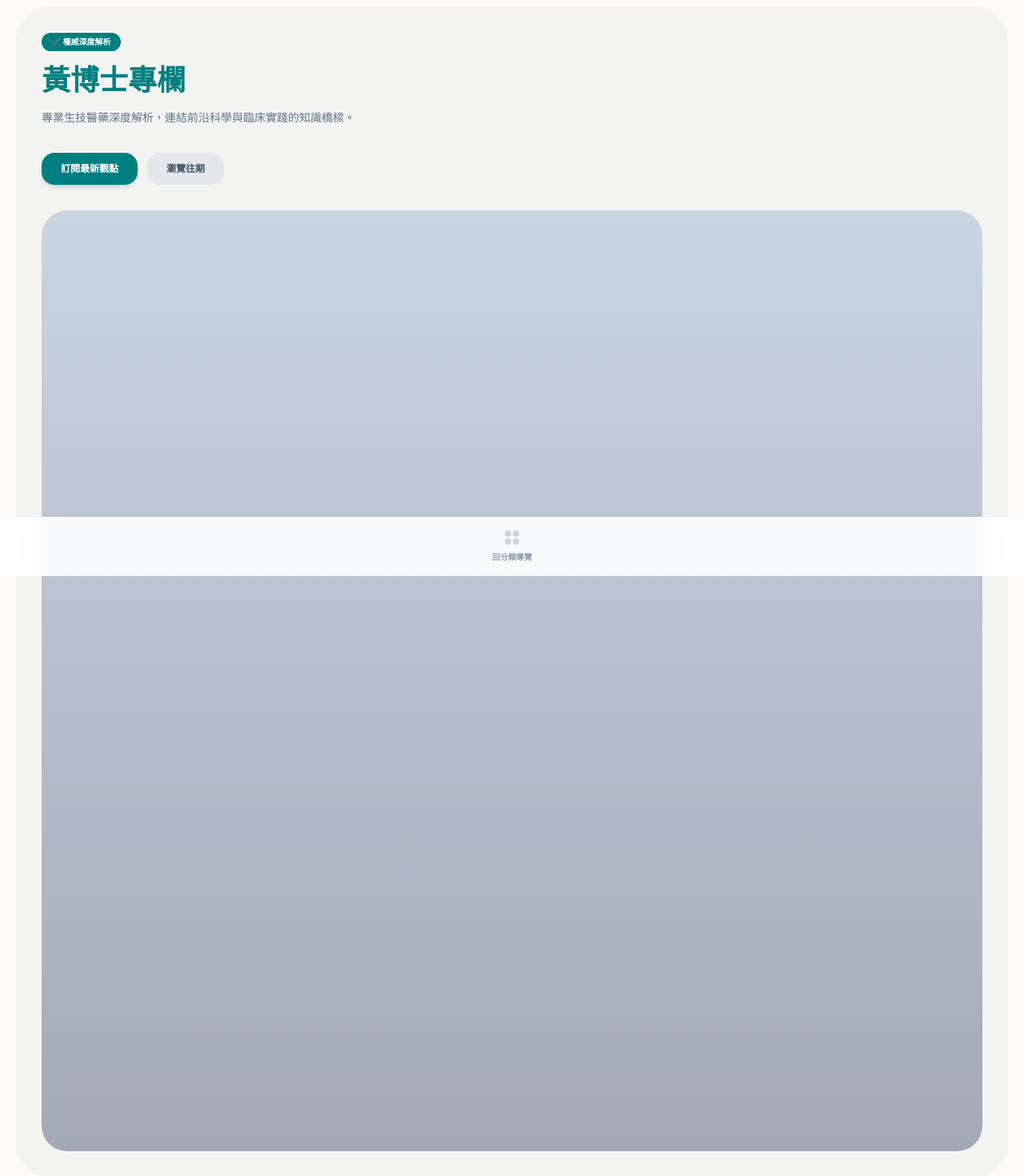
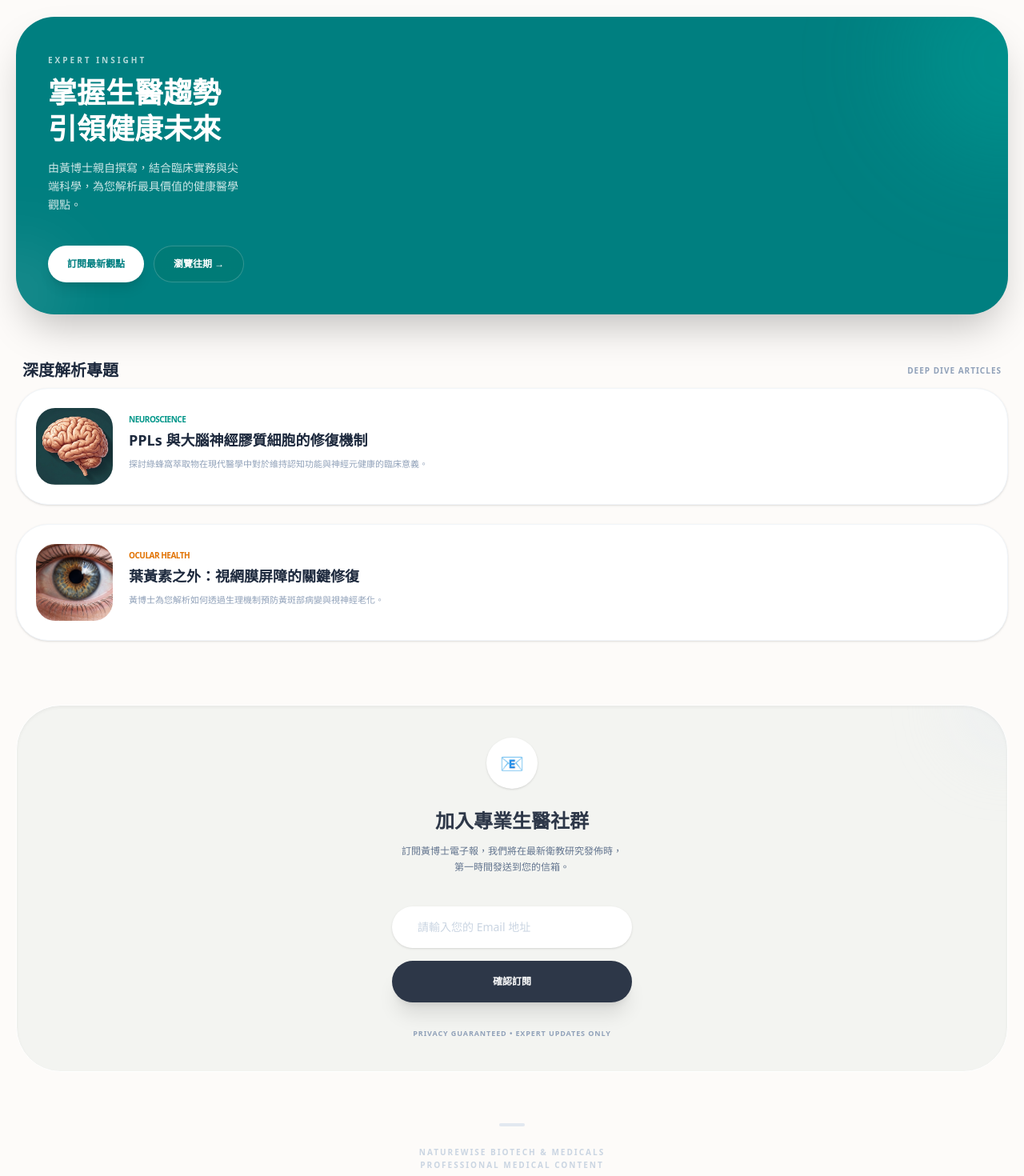
Before and after one commit to anan560789/NBM-health, a Next.js app: page /categories/dr-huang in a window 1280 px wide. Shown: the part 80-1550 px from the top of the page at 80% size. Built offline with nearby package versions, Linux system fonts and the light colour scheme; no server answers.

Commit message:
feat: add Dr. Huang archive page and implement subscription functionality

```diff
--- /dev/null
+++ b/src/app/categories/dr-huang/archive/page.tsx
@@ -0,0 +1,57 @@
+'use client';
+
+import React from 'react';
+import Link from 'next/link';
+
+export default function DrHuangArchivePage() {
+    // 模擬文章資料，未來可改為從 Supabase 讀取
+    const articles = [
+        { id: 'article-1', title: 'PPLs 與大腦神經膠質細胞的修復機制', date: '2026-04-25', category: '神經科學' },
+        { id: 'article-2', title: '葉黃素之外：視網膜屏障的關鍵修復', date: '2026-04-10', category: '視力防護' },
+        { id: 'article-3', title: '慢性發炎：沈默的健康殺手與預防之道', date: '2026-03-28', category: '免疫系統' },
+    ];
+
+    return (
+        <main className="min-h-screen bg-[#FDFBF9] pb-20">
+            {/* 導覽列 */}
+            <nav className="px-6 py-4 flex items-center bg-white border-b border-slate-100 sticky top-0 z-50">
+                <Link href="/categories/dr-huang" className="text-slate-400 mr-4 flex items-center">
+                    <span className="text-xl">←</span>
+                </Link>
+                <h1 className="text-lg font-black text-[#2D3748]">往期專欄回顧</h1>
+            </nav>
+
+            {/* 文章列表 */}
+            <div className="px-6 py-8">
+                <div className="flex flex-col gap-4">
+                    {articles.map((art) => (
+                        <Link key={art.id} href={`/categories/dr-huang/${art.id}`} className="block group">
+                            <div className="bg-white p-6 rounded-[2rem] border border-slate-100 shadow-sm active:scale-[0.98] transition-all group-hover:border-teal-100 group-hover:shadow-md">
+                                <div className="flex justify-between items-start mb-3">
+                                    <span className="text-[10px] font-bold text-teal-600 bg-teal-50 px-3 py-1 rounded-full uppercase tracking-wider">
+                                        {art.category}
+                                    </span>
+                                    <span className="text-[10px] text-slate-400 font-bold">
+                                        {art.date}
+                                    </span>
+                                </div>
+                                <h3 className="text-md font-black text-slate-800 leading-snug group-hover:text-teal-700 transition-colors">
+                                    {art.title}
+                                </h3>
+                                <div className="mt-4 flex items-center text-[10px] font-bold text-slate-300 uppercase tracking-widest">
+                                    Read Article <span className="ml-1 group-hover:ml-2 transition-all">→</span>
+                                </div>
+                            </div>
+                        </Link>
+                    ))}
+                </div>
+            </div>
+
+            <footer className="px-8 text-center mt-10">
+                <p className="text-[9px] text-slate-300 font-bold uppercase tracking-[0.2em]">
+                    NatureWise Biotech & Medicals
+                </p>
+            </footer>
+        </main>
+    );
+}
--- a/src/app/categories/dr-huang/page.tsx
+++ b/src/app/categories/dr-huang/page.tsx
@@ -1,120 +1,195 @@
 'use client';
 
-import React from 'react';
+import React, { useRef, useState } from 'react';
+import Image from 'next/image';
 import Link from 'next/link';
+import { supabase } from '@/lib/supabase';
 
 export default function DrHuangColumnPage() {
+  const subscribeRef = useRef<HTMLDivElement>(null);
+  const [email, setEmail] = useState('');
+  const [isSubmitting, setIsSubmitting] = useState(false);
+
+  // 1. 平滑滾動至訂閱區塊
+  const scrollToSubscribe = () => {
+    subscribeRef.current?.scrollIntoView({ behavior: 'smooth' });
+  };
+
+  // 2. 處理 Email 訂閱邏輯
+  const handleSubscribe = async (e: React.FormEvent) => {
+    e.preventDefault();
+    setIsSubmitting(true);
+
+    try {
+      const { error } = await supabase
+        .from('subscribers')
+        .insert([{ email: email.trim().toLowerCase() }]);
+
+      if (error) {
+        if (error.code === '23505') {
+          alert('此 Email 已經訂閱過囉！感謝您的支持。');
+        } else {
+          alert('訂閱時發生錯誤：' + error.message);
+        }
+      } else {
+        alert('感謝訂閱！未來黃博士的新文章將第一時間通知您。');
+        setEmail('');
+      }
+    } catch (err) {
+      console.error('Subscribe error:', err);
+      alert('網路連線異常，請稍後再試。');
+    } finally {
+      setIsSubmitting(false);
+    }
+  };
+
   return (
-    <main className="min-h-screen bg-[#FDFBF9] text-[#1E293B] font-sans pb-24">
-
-      {/* 1. 頂端導覽列 (Sticky Header) */}
-      <nav className="sticky top-0 z-50 bg-white/80 backdrop-blur-md px-6 py-4 flex items-center border-b border-slate-100">
-        <button className="text-2xl mr-4 text-[#007F80]">≡</button>
-        <h1 className="text-lg font-bold text-[#007F80]">彥臣專業衛教平台</h1>
+    <main className="min-h-screen bg-[#FDFBF9] text-[#1E293B] pb-20 font-sans">
+      {/* 頂部導覽 */}
+      <nav className="px-6 py-4 flex items-center bg-white/60 backdrop-blur-md sticky top-0 z-50 border-b border-slate-100">
+        <Link href="/categories" className="text-slate-400 mr-4 flex items-center p-2">
+          <span className="text-xl">←</span>
+        </Link>
+        <h1 className="text-lg font-black text-[#2D3748]">黃博士專欄</h1>
       </nav>
 
-      {/* 2. 英雄看板區 (Hero Section) - 同步 image_3a8018 */}
+      {/* 主視覺區塊 (Hero Section) */}
       <section className="px-5 py-6">
-        <div className="bg-[#F3F4F1] rounded-[2.5rem] p-8">
-          <div className="flex items-center gap-2 mb-4">
-            <div className="bg-[#007F80] text-white text-[10px] font-bold px-3 py-1 rounded-full flex items-center gap-1">
-              ✔ 權威深度解析
+        <div className="bg-[#007F80] rounded-[3rem] p-10 text-white relative overflow-hidden shadow-2xl">
+          <div className="relative z-10">
+            <span className="text-[10px] font-black tracking-[0.3em] uppercase opacity-70">Expert Insight</span>
+            <h2 className="text-4xl font-black mt-2 mb-4 leading-tight">掌握生醫趨勢<br />引領健康未來</h2>
+            <p className="text-sm opacity-80 max-w-[240px] leading-relaxed mb-10 font-medium">
+              由黃博士親自撰寫，結合臨床實務與尖端科學，為您解析最具價值的健康醫學觀點。
+            </p>
+            <div className="flex flex-wrap gap-3">
+              <button
+                onClick={scrollToSubscribe}
+                className="bg-white text-[#007F80] px-6 py-3.5 rounded-full text-xs font-black shadow-lg active:scale-95 transition-all"
+              >
+                訂閱最新觀點
+              </button>
+              <Link
+                href="/categories/dr-huang/archive"
+                className="bg-teal-700/50 backdrop-blur-sm text-white px-6 py-3.5 rounded-full text-xs font-black border border-white/20 active:scale-95 transition-all"
+              >
+                瀏覽往期 →
+              </Link>
             </div>
           </div>
-
-          <h2 className="text-4xl font-black text-[#007F80] mb-4">黃博士專欄</h2>
-          <p className="text-sm text-slate-500 leading-relaxed mb-8">
-            專業生技醫藥深度解析，連結前沿科學與臨床實踐的知識橋樑。
-          </p>
-
-          <div className="flex gap-3 mb-8">
-            <button className="bg-[#007F80] text-white px-6 py-3 rounded-2xl text-xs font-bold shadow-md">
-              訂閱最新觀點
-            </button>
-            <button className="bg-[#E5E7EB] text-slate-600 px-6 py-3 rounded-2xl text-xs font-bold">
-              瀏覽往期
-            </button>
-          </div>
-
-          {/* 黃博士主視覺大圖 */}
-          <div className="rounded-[2rem] overflow-hidden aspect-square bg-slate-300 relative">
-            {/* 放入黃博士在實驗室操作電腦的圖片 */}
-            <div className="absolute inset-0 bg-gradient-to-t from-black/20 to-transparent"></div>
-          </div>
+          {/* 背景裝飾球 */}
+          <div className="absolute top-[-20%] right-[-10%] w-64 h-64 bg-teal-400/20 rounded-full blur-3xl"></div>
+          <div className="absolute bottom-[-10%] left-[-5%] w-32 h-32 bg-white/10 rounded-full blur-2xl"></div>
         </div>
       </section>
 
-      {/* 3. 黃博士觀點 (文章列表區) - 同步最新兩篇文章 */}
-      <section className="px-5 py-8">
-        <div className="flex items-center gap-2 mb-2">
-          <span className="text-xl">💡</span>
-          <h3 className="text-xl font-bold text-[#007F80]">黃博士觀點</h3>
+      {/* 文章列表區塊 */}
+      <section className="px-5 py-8 space-y-6">
+        <div className="flex items-center justify-between px-2 mb-2">
+          <h3 className="text-xl font-black text-slate-800">深度解析專題</h3>
+          <span className="text-[10px] font-bold text-slate-400 tracking-widest uppercase">Deep Dive Articles</span>
         </div>
-        <p className="text-xs text-slate-400 mb-8 font-medium">
-          針對目前醫學爭議與研究發現的權威評論
-        </p>
 
-        <div className="space-y-10">
-          {/* 文章 1 */}
-          <article className="group">
-            <div className="rounded-[2rem] overflow-hidden mb-4 aspect-video bg-slate-200">
-              {/* 圖片：手術室/機械手臂 */}
+        {/* 文章卡片 1 */}
+        <Link href="/categories/dr-huang/article-1" className="block group">
+          <div className="bg-white rounded-[2.5rem] p-6 border border-slate-100 shadow-sm transition-all group-active:scale-[0.98] group-hover:border-teal-100">
+            <div className="flex items-start gap-5">
+              <div className="w-24 h-24 rounded-3xl bg-slate-100 flex-shrink-0 relative overflow-hidden">
+                <Image
+                  src="/brain_category.jpg"
+                  alt="PPLs"
+                  fill
+                  className="object-cover group-hover:scale-110 transition-transform duration-500"
+                  unoptimized
+                />
+              </div>
+              <div className="flex-1">
+                <span className="text-[10px] font-black text-teal-600 tracking-tighter uppercase">Neuroscience</span>
+                <h4 className="text-lg font-black text-slate-800 mt-1 mb-2 leading-snug group-hover:text-[#007F80] transition-colors">
+                  PPLs 與大腦神經膠質細胞的修復機制
+                </h4>
+                <p className="text-[11px] text-slate-400 font-medium line-clamp-2 leading-relaxed">
+                  探討綠蜂窩萃取物在現代醫學中對於維持認知功能與神經元健康的臨床意義。
+                </p>
+              </div>
             </div>
-            <p className="text-[11px] font-bold text-[#A14B3A] mb-2 uppercase tracking-wider">臨床實務</p>
-            <h4 className="text-xl font-black text-slate-800 mb-3 leading-tight group-hover:text-[#007F80] transition-colors">
-              新一代抗體藥物的未來趨勢：<br />從實驗室到病榻
-            </h4>
-            <p className="text-xs text-slate-500 leading-relaxed line-clamp-2">
-              分析生物製劑在精準治療中的角色，以及如何克服當前的製程挑戰與療效限制...
+          </div>
+        </Link>
+
+        {/* 文章卡片 2 */}
+        <Link href="/categories/dr-huang/article-2" className="block group">
+          <div className="bg-white rounded-[2.5rem] p-6 border border-slate-100 shadow-sm transition-all group-active:scale-[0.98] group-hover:border-teal-100">
+            <div className="flex items-start gap-5">
+              <div className="w-24 h-24 rounded-3xl bg-slate-100 flex-shrink-0 relative overflow-hidden">
+                <Image
+                  src="/eye_category.jpg"
+                  alt="Eyes"
+                  fill
+                  className="object-cover group-hover:scale-110 transition-transform duration-500"
+                  unoptimized
+                />
+              </div>
+              <div className="flex-1">
+                <span className="text-[10px] font-black text-amber-600 tracking-tighter uppercase">Ocular Health</span>
+                <h4 className="text-lg font-black text-slate-800 mt-1 mb-2 leading-snug group-hover:text-[#007F80] transition-colors">
+                  葉黃素之外：視網膜屏障的關鍵修復
+                </h4>
+                <p className="text-[11px] text-slate-400 font-medium line-clamp-2 leading-relaxed">
+                  黃博士為您解析如何透過生理機制預防黃斑部病變與視神經老化。
+                </p>
+              </div>
+            </div>
+          </div>
+        </Link>
+      </section>
+
+      {/* 專業生醫社群訂閱區 (底部) */}
+      <section ref={subscribeRef} className="px-5 py-12">
+        <div className="bg-[#F3F4F1] rounded-[3.5rem] p-10 text-center border border-white shadow-inner relative overflow-hidden">
+          <div className="relative z-10">
+            <div className="w-16 h-16 bg-white rounded-full flex items-center justify-center mx-auto mb-6 shadow-sm">
+              <span className="text-2xl">📧</span>
+            </div>
+            <h3 className="text-2xl font-black text-[#2D3748] mb-3">加入專業生醫社群</h3>
+            <p className="text-xs text-slate-500 mb-10 leading-relaxed font-medium">
+              訂閱黃博士電子報，我們將在最新衛教研究發佈時，<br />第一時間發送到您的信箱。
             </p>
-          </article>
 
-          {/* 文章 2 */}
-          <article className="group">
-            <div className="rounded-[2rem] overflow-hidden mb-4 aspect-video bg-slate-200">
-              {/* 圖片：DNA 螺旋 */}
-            </div>
-            <p className="text-[11px] font-bold text-[#A14B3A] mb-2 uppercase tracking-wider">生醫倫理</p>
-            <h4 className="text-xl font-black text-slate-800 mb-3 leading-tight group-hover:text-[#007F80] transition-colors">
-              基因編輯技術的紅線：<br />科學突破與人文關懷的平衡
-            </h4>
-            <p className="text-xs text-slate-500 leading-relaxed line-clamp-2">
-              CRISPR 技術帶來的無限可能，以及我們必須共同面對的倫理與規範難題...
+            <form onSubmit={handleSubscribe} className="space-y-4 max-w-[300px] mx-auto">
+              <input
+                type="email"
+                required
+                disabled={isSubmitting}
+                value={email}
+                onChange={(e) => setEmail(e.target.value)}
+                placeholder="請輸入您的 Email 地址"
+                className="w-full bg-white border-none rounded-full py-4 px-8 text-sm text-slate-800 shadow-sm focus:ring-2 focus:ring-[#007F80]/20 placeholder:text-slate-300 disabled:opacity-50"
+              />
+              <button
+                type="submit"
+                disabled={isSubmitting}
+                className="w-full bg-[#2D3748] text-white py-4.5 rounded-full text-xs font-black shadow-xl active:scale-95 transition-all disabled:bg-slate-400"
+              >
+                {isSubmitting ? '處理中...' : '確認訂閱'}
+              </button>
+            </form>
+
+            <p className="mt-8 text-[9px] text-slate-400 font-bold uppercase tracking-widest">
+              Privacy Guaranteed • Expert Updates Only
             </p>
-          </article>
+          </div>
+          {/* 背景裝飾紋理 */}
+          <div className="absolute top-0 right-0 w-32 h-32 bg-slate-200/30 rounded-full -mr-16 -mt-16 blur-2xl"></div>
         </div>
       </section>
 
-      {/* 4. 加入社群訂閱區塊 */}
-      <section className="px-5 py-8">
-        <div className="bg-[#F3F4F1] rounded-[2.5rem] p-8 text-center">
-          <h3 className="text-xl font-black text-slate-800 mb-2">加入專業生醫社群</h3>
-          <p className="text-[11px] text-slate-400 mb-8 font-medium">由黃博士親自撰寫的醫藥專題</p>
-
-          <div className="flex bg-white rounded-full p-1.5 shadow-sm border border-slate-100">
-            <input
-              type="email"
-              placeholder="您的電子郵件"
-              className="flex-1 bg-transparent px-5 text-sm focus:outline-none"
-            />
-            <button className="bg-[#007F80] text-white w-10 h-10 rounded-full flex items-center justify-center font-bold">
-              →
-            </button>
-          </div>
-        </div>
-      </section>
-
-      {/* 5. 底部固定導覽 (回分類導覽) */}
-      <footer className="fixed bottom-0 left-0 right-0 bg-white/90 backdrop-blur-md border-t border-slate-100 px-6 py-4 flex justify-center z-50">
-        <Link href="/categories" className="flex flex-col items-center gap-1 group">
-          <div className="grid grid-cols-2 gap-0.5 mb-1 group-active:scale-90 transition-transform">
-            <div className="w-2 h-2 bg-slate-300 rounded-sm"></div>
-            <div className="w-2 h-2 bg-slate-300 rounded-sm"></div>
-            <div className="w-2 h-2 bg-slate-300 rounded-sm"></div>
-            <div className="w-2 h-2 bg-slate-300 rounded-sm"></div>
-          </div>
-          <span className="text-[10px] font-bold text-slate-400">回分類導覽</span>
-        </Link>
+      {/* 頁尾 */}
+      <footer className="px-8 text-center mt-4">
+        <div className="w-8 h-1 bg-slate-200 mx-auto mb-6 rounded-full"></div>
+        <p className="text-[10px] text-slate-300 font-bold uppercase tracking-[0.2em] leading-relaxed">
+          NatureWise Biotech & Medicals <br />
+          Professional Medical Content
+        </p>
       </footer>
     </main>
   );
```
